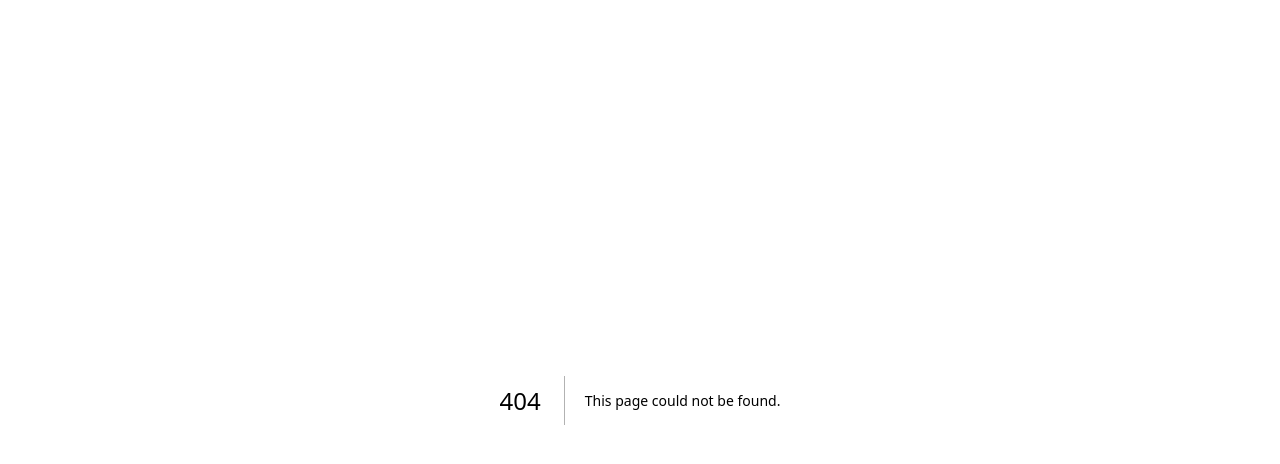
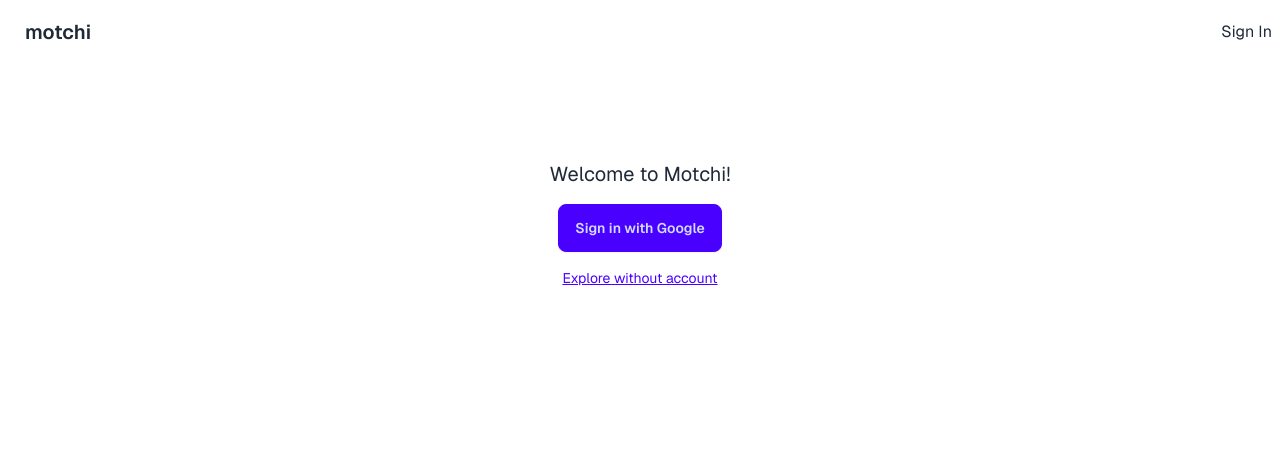
Before and after one commit to yhakamay/todo, a Next.js app: page /login in a window 1280 px wide. Before the commit this address had no page. Shown: the top 464 px of the page. Built offline with nearby package versions, Linux system fonts and the light colour scheme; no server answers.

Commit message:
add basic auth using Firebase Authentication

```diff
--- a/src/app/layout.tsx
+++ b/src/app/layout.tsx
@@ -3,6 +3,8 @@ import { GeistSans } from "geist/font/sans";
 import { GeistMono } from "geist/font/mono";
 import "./globals.css";
 import { SpeedInsights } from "@vercel/speed-insights/next";
+import { auth } from "@/lib/firebase/firebase";
+import Header from "@/components/header";
 
 export const metadata: Metadata = {
   title: "Motchi",
@@ -14,9 +16,12 @@ export default function RootLayout({
 }: {
   children: React.ReactNode;
 }) {
+  const currentUser = auth.currentUser;
+
   return (
     <html lang="en" className={`${GeistSans.variable} ${GeistMono.variable}`}>
       <body>
+        <Header initialUser={currentUser} />
         {children}
         <SpeedInsights />
       </body>
--- /dev/null
+++ b/src/app/login/page.tsx
@@ -0,0 +1,45 @@
+"use client";
+
+import { signInWithGoogle, signInAnonymously } from "@/lib/firebase/auth";
+import { useRouter } from "next/navigation";
+
+export default function Login() {
+  const router = useRouter();
+  const handleSignInWithGoogle = async (event: {
+    preventDefault: () => void;
+  }) => {
+    event.preventDefault();
+    try {
+      await signInWithGoogle();
+      router.push("/");
+    } catch (error) {
+      console.error(error);
+    }
+  };
+  const handleSignInAnonymously = async (event: {
+    preventDefault: () => void;
+  }) => {
+    event.preventDefault();
+    try {
+      await signInAnonymously();
+      router.push("/");
+    } catch (error) {
+      console.error(error);
+    }
+  };
+
+  return (
+    <main className="flex flex-col items-center gap-4 min-h-screen p-24">
+      <h1 className="text-xl">Welcome to Motchi!</h1>
+      <button onClick={handleSignInWithGoogle} className="btn btn-primary">
+        Sign in with Google
+      </button>
+      <button
+        onClick={handleSignInAnonymously}
+        className="brn btn-link text-sm"
+      >
+        Explore without account
+      </button>
+    </main>
+  );
+}
--- /dev/null
+++ b/src/components/header.tsx
@@ -0,0 +1,99 @@
+"use client";
+
+import { onAuthStateChanged, signOut } from "@/lib/firebase/auth";
+import { User } from "firebase/auth";
+import Image from "next/image";
+import Link from "next/link";
+import { useRouter } from "next/navigation";
+import { useEffect, useState } from "react";
+
+type HeaderProps = {
+  initialUser: User | null;
+};
+
+export default function Header(props: HeaderProps) {
+  const { initialUser } = props;
+  const user = useUserSession(initialUser);
+  const router = useRouter();
+  const handleSignOut = async (event: { preventDefault: () => void }) => {
+    event.preventDefault();
+    try {
+      await signOut();
+      router.push("/login");
+    } catch (error) {
+      console.error(error);
+    }
+  };
+
+  return (
+    <header className="navbar bg-base-100">
+      <div className="flex-1">
+        <Link href="/" className="btn btn-ghost text-xl">
+          motchi
+        </Link>
+      </div>
+      <div className="flex-none">
+        {user ? (
+          <>
+            <div className="dropdown dropdown-end">
+              <div
+                tabIndex={0}
+                role="button"
+                className="btn btn-ghost btn-circle avatar"
+              >
+                <div className="w-10 rounded-full">
+                  <Image
+                    alt={user.displayName || user.email || "User"}
+                    width={40}
+                    height={40}
+                    src={user.photoURL ? user.photoURL : "/account_circle.svg"}
+                  />
+                </div>
+              </div>
+              <ul
+                tabIndex={0}
+                className="menu menu-sm dropdown-content mt-3 z-[1] p-2 shadow bg-base-100 rounded-box w-52"
+              >
+                <li>
+                  <button onClick={handleSignOut} className="text-error">
+                    Logout
+                  </button>
+                </li>
+              </ul>
+            </div>
+          </>
+        ) : (
+          <Link href="/login">Sign In</Link>
+        )}
+      </div>
+    </header>
+  );
+}
+
+function useUserSession(initialUser: User | null) {
+  const [user, setUser] = useState<User | null>(initialUser);
+  const router = useRouter();
+
+  useEffect(() => {
+    const unsub = onAuthStateChanged((authUser) => {
+      setUser(authUser);
+    });
+
+    return () => unsub();
+  }, []);
+
+  useEffect(() => {
+    onAuthStateChanged((authUser) => {
+      if (user === undefined) {
+        return;
+      }
+
+      if (user?.email !== authUser?.email) {
+        router.refresh();
+      }
+    });
+    // eslint-disable-next-line react-hooks/exhaustive-deps
+  }, [user]);
+
+  return user;
+}
--- /dev/null
+++ b/src/lib/firebase/auth.ts
@@ -0,0 +1,39 @@
+import { auth } from "./firebase";
+import {
+  GoogleAuthProvider,
+  NextOrObserver,
+  User,
+  onAuthStateChanged as _onAuthStateChanged,
+  signInAnonymously as _signInAnonymously,
+  signInWithPopup,
+} from "firebase/auth";
+
+export function onAuthStateChanged(cb: NextOrObserver<User>) {
+  return _onAuthStateChanged(auth, cb);
+}
+
+export async function signInWithGoogle() {
+  const provider = new GoogleAuthProvider();
+
+  try {
+    await signInWithPopup(auth, provider);
+  } catch (e) {
+    console.error("Error signing in with Google", e);
+  }
+}
+
+export async function signInAnonymously() {
+  try {
+    await _signInAnonymously(auth);
+  } catch (e) {
+    console.error("Error signing in anonymously", e);
+  }
+}
+
+export async function signOut() {
+  try {
+    return auth.signOut();
+  } catch (e) {
+    console.error("Error signing out", e);
+  }
+}
--- /dev/null
+++ b/src/lib/firebase/firebase.ts
@@ -0,0 +1,15 @@
+import { initializeApp } from "firebase/app";
+import { getAuth } from "firebase/auth";
+
+export const firebaseConfig = {
+  apiKey: process.env.NEXT_PUBLIC_FIREBASE_API_KEY,
+  authDomain: process.env.NEXT_PUBLIC_FIREBASE_AUTH_DOMAIN,
+  projectId: process.env.NEXT_PUBLIC_FIREBASE_PROJECT_ID,
+  storageBucket: process.env.NEXT_PUBLIC_FIREBASE_STORAGE_BUCKET,
+  messagingSenderId: process.env.NEXT_PUBLIC_FIREBASE_MESSAGING_SENDER_ID,
+  appId: process.env.NEXT_PUBLIC_FIREBASE_APP_ID,
+};
+
+// Initialize Firebase
+export const app = initializeApp(firebaseConfig);
+export const auth = getAuth(app);
```
Also changed, not shown: public/account_circle.svg (added).
